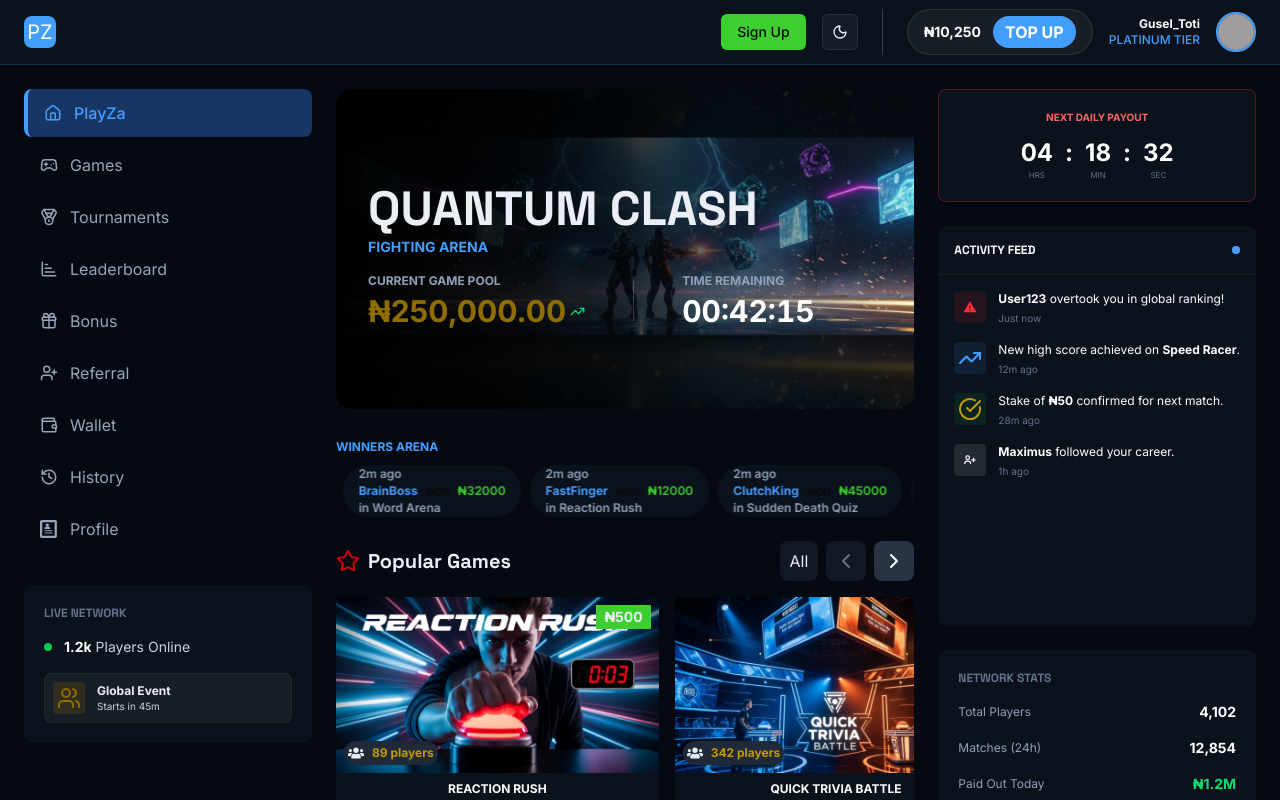
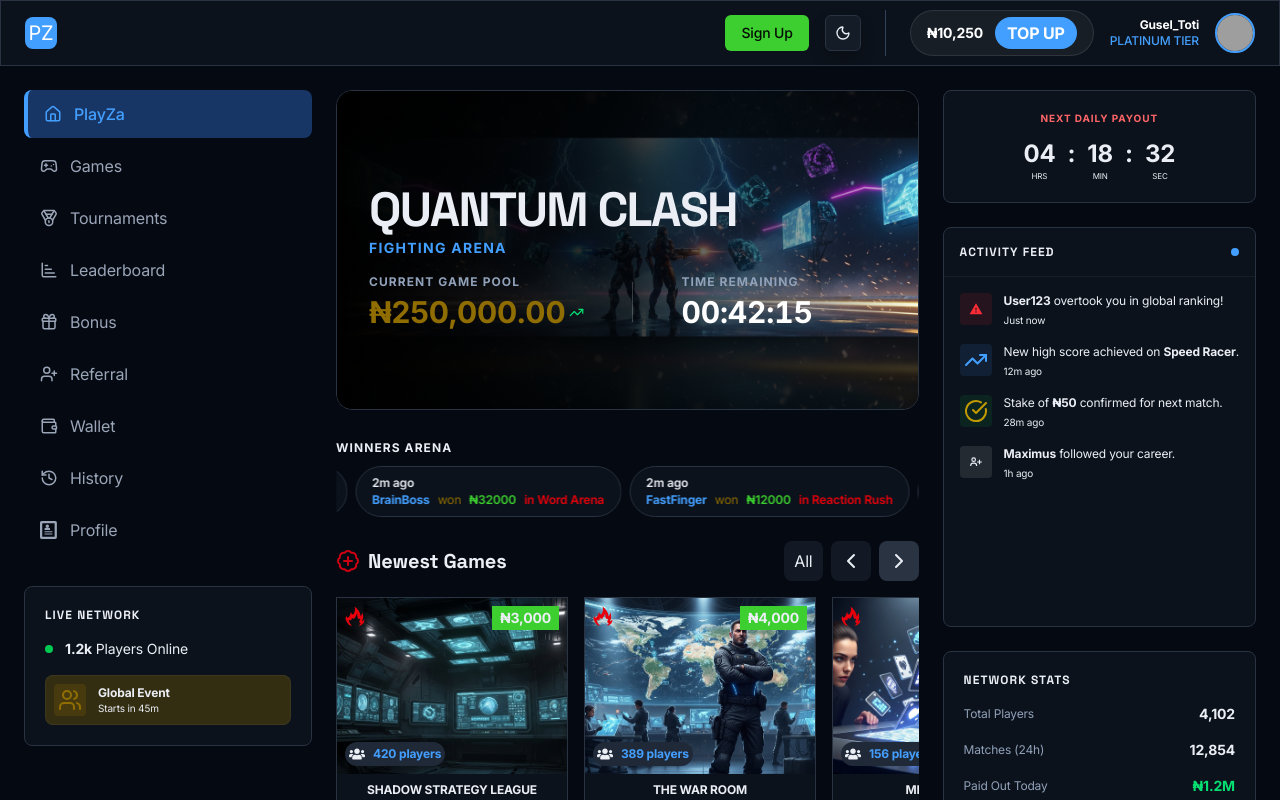
Before and after one commit to Guseltony/playza-frontend, a React (Vite) app: page / in a window 1280 px wide. Shown: the top 800 px of the page. Built offline with nearby package versions, Linux system fonts and the light colour scheme; grey boxes are pictures that could not be loaded.

Commit message:
all games leaderboard page added

```diff
--- a/src/components/RightSideBar.tsx
+++ b/src/components/RightSideBar.tsx
@@ -17,92 +17,92 @@ const RightSideBar = () => {
         </p>
         <div className="flex justify-center gap-3">
           <div className="text-center">
-            <p className="text-2xl font-bold text-white">04</p>
-            <p className="text-[8px] text-slate-500 uppercase">HRS</p>
+            <p className="text-2xl font-bold ">04</p>
+            <p className="text-[8px] uppercase">HRS</p>
           </div>
-          <span className="text-2xl font-bold text-white">:</span>
+          <span className="text-2xl font-bold ">:</span>
           <div className="text-center">
-            <p className="text-2xl font-bold text-white">18</p>
-            <p className="text-[8px] text-slate-500 uppercase">MIN</p>
+            <p className="text-2xl font-bold ">18</p>
+            <p className="text-[8px] uppercase">MIN</p>
           </div>
-          <span className="text-2xl font-bold text-white">:</span>
+          <span className="text-2xl font-bold ">:</span>
           <div className="text-center">
-            <p className="text-2xl font-bold text-white">32</p>
-            <p className="text-[8px] text-slate-500 uppercase">SEC</p>
+            <p className="text-2xl font-bold ">32</p>
+            <p className="text-[8px] uppercase">SEC</p>
           </div>
         </div>
       </div>
       {/* <!-- Notification Feed --> */}
-      <div className="glass rounded-lg overflow-hidden flex flex-col h-[400px]">
+      <div className="glass rounded-lg overflow-hidden flex flex-col h-100">
         <div className="p-4 border-b border-white/5 flex items-center justify-between">
-          <h3 className="text-xs font-bold text-white uppercase tracking-widest">
+          <h3 className="text-xs font-bold  uppercase tracking-widest">
             Activity Feed
           </h3>
           <div className="w-2 h-2 bg-primary rounded-full animate-pulse"></div>
         </div>
         <div className="flex-1 overflow-y-auto p-4 space-y-4 scrollbar-hide">
           <div className="flex gap-3">
-            <div className="flex-shrink-0 w-8 h-8 bg-red-500/10 rounded flex items-center justify-center">
+            <div className="shrink-0 w-8 h-8 bg-red-500/10 rounded flex items-center justify-center">
               <MdWarning className=" text-red-500 text-sm" />
             </div>
             <div>
-              <p className="text-xs text-white">
+              <p className="text-xs ">
                 <span className="font-bold">User123</span> overtook you in
                 global ranking!
               </p>
-              <p className="text-[10px] text-slate-500 mt-1">Just now</p>
+              <p className="text-[10px] mt-1">Just now</p>
             </div>
           </div>
           <div className="flex gap-3">
-            <div className="flex-shrink-0 w-8 h-8 bg-primary/10 rounded flex items-center justify-center">
+            <div className="shrink-0 w-8 h-8 bg-primary/10 rounded flex items-center justify-center">
               <TrendingUp className=" text-primary text-sm" />
             </div>
             <div>
-              <p className="text-xs text-white">
+              <p className="text-xs ">
                 New high score achieved on{" "}
                 <span className="font-bold">Speed Racer</span>.
               </p>
-              <p className="text-[10px] text-slate-500 mt-1">12m ago</p>
+              <p className="text-[10px] mt-1">12m ago</p>
             </div>
           </div>
           <div className="flex gap-3">
-            <div className="flex-shrink-0 w-8 h-8 bg-green-500/10 rounded flex items-center justify-center">
+            <div className="shrink-0 w-8 h-8 bg-green-500/10 rounded flex items-center justify-center">
               <CheckCircle className=" text-chart-3 text-sm" />
             </div>
             <div>
-              <p className="text-xs text-white">
+              <p className="text-xs ">
                 Stake of <span className="font-bold">₦50</span> confirmed for
                 next match.
               </p>
-              <p className="text-[10px] text-slate-500 mt-1">28m ago</p>
+              <p className="text-[10px] mt-1">28m ago</p>
             </div>
           </div>
           <div className="flex gap-3">
-            <div className="flex-shrink-0 w-8 h-8 bg-white/10 rounded flex items-center justify-center">
-              <BiUserPlus className=" text-white text-sm" />
+            <div className="shrink-0 w-8 h-8 bg-white/10 rounded flex items-center justify-center">
+              <BiUserPlus className="  text-sm" />
             </div>
             <div>
-              <p className="text-xs text-white">
+              <p className="text-xs ">
                 <span className="font-bold">Maximus</span> followed your career.
               </p>
-              <p className="text-[10px] text-slate-500 mt-1">1h ago</p>
+              <p className="text-[10px] mt-1">1h ago</p>
             </div>
           </div>
         </div>
       </div>
       {/* <!-- Global Stats --> */}
       <div className="glass rounded-lg p-5">
-        <h3 className="text-xs font-bold text-slate-500 uppercase tracking-widest mb-4">
+        <h3 className="text-xs font-bold uppercase tracking-widest mb-4">
           Network Stats
         </h3>
         <div className="space-y-4">
           <div className="flex justify-between items-center">
             <span className="text-xs text-slate-400">Total Players</span>
-            <span className="text-sm font-bold text-white">4,102</span>
+            <span className="text-sm font-bold ">4,102</span>
           </div>
           <div className="flex justify-between items-center">
             <span className="text-xs text-slate-400">Matches (24h)</span>
-            <span className="text-sm font-bold text-white">12,854</span>
+            <span className="text-sm font-bold ">12,854</span>
           </div>
           <div className="flex justify-between items-center">
             <span className="text-xs text-slate-400">Paid Out Today</span>
@@ -110,16 +110,16 @@ const RightSideBar = () => {
           </div>
         </div>
         <div className="mt-6 pt-4 border-t border-white/5">
-          <div className="bg-primary/5 rounded-lg p-3">
+          <div className="bg-accent/20 rounded-lg p-3">
             <div className="flex items-center gap-2 mb-2">
               <BiInfoCircle className=" text-primary text-sm" />
-              <span className="text-[10px] font-bold text-white uppercase tracking-wider">
+              <span className="text-[10px] font-bold  uppercase tracking-wider">
                 Server Status
               </span>
             </div>
             <div className="flex items-center gap-2">
               <div className="w-2 h-2 bg-green-500 rounded-full"></div>
-              <span className="text-[10px] text-slate-300">
+              <span className="text-[10px] ">
                 Operational - 12ms ping
               </span>
             </div>
@@ -127,7 +127,7 @@ const RightSideBar = () => {
         </div>
       </div>
       {/* <!-- Support/Action --> */}
-      <button className="w-full glass hover:bg-white/5 text-white p-4 rounded-lg flex items-center justify-between group">
+      <button className="w-full glass hover:bg-white/5  p-4 rounded-lg flex items-center justify-between group">
         <div className="flex items-center gap-3">
           <HelpCircle className=" text-slate-400 text-sm group-hover:text-primary" />
           <span className="text-xs font-bold">Player Support</span>
--- a/src/components/SideBar.tsx
+++ b/src/components/SideBar.tsx
@@ -33,17 +33,17 @@ const SideBar = () => {
       </nav>
 
       <div className="glass rounded-lg p-5">
-        <h3 className="text-xs font-bold dark:text-slate-500 uppercase tracking-widest mb-4">
+        <h3 className="text-xs font-bold uppercase tracking-widest mb-4">
           Live Network
         </h3>
         <div className="flex items-center gap-3 mb-4">
           <div className="w-2 h-2 bg-green-500 rounded-full animate-pulse"></div>
-          <p className="text-sm text-slate-300">
-            <span className="text-white font-bold">1.2k</span> Players Online
+          <p className="text-sm ">
+            <span className=" font-bold">1.2k</span> Players Online
           </p>
         </div>
         <div className="space-y-3">
-          <div className="flex items-center gap-3 p-2 rounded-lg dark:bg-white/5 border border-white/5">
+          <div className="flex items-center gap-3 p-2 rounded-lg border border-white/5 bg-accent/30">
             <div className="w-8 h-8 rounded bg-accent/20 flex items-center justify-center">
               <span className="material-icons text-accent text-sm">
                 <Users />
@@ -51,7 +51,7 @@ const SideBar = () => {
             </div>
             <div>
               <p className="text-xs font-bold">Global Event</p>
-              <p className="text-[10px] text-slate-300">Starts in 45m</p>
+              <p className="text-[10px]">Starts in 45m</p>
             </div>
           </div>
         </div>
--- a/src/components/game/Filter.tsx
+++ b/src/components/game/Filter.tsx
@@ -37,7 +37,7 @@ const Filter = ({ fn }: Props) => {
   ];
 
   const handleOnClick = async (option: FilterOption) => {
-    await fn(option);
+   fn(option);
     setFilterBy(option);
   };
 
--- a/src/components/game/FullGame.tsx
+++ b/src/components/game/FullGame.tsx
@@ -37,7 +37,6 @@ const FullGame = () => {
     (a, b) => b.pricePool - a.pricePool,
   )[0];
 
-  console.log("biggestGameprize:", biggestPoolGame);
 
   // const gameCategories = [...new Set(games.map((game) => game.category))];
 
@@ -45,7 +44,6 @@ const FullGame = () => {
     return filterGames(allGames, activeTab, filterBy, query);
   }, [query, allGames, activeTab, filterBy]);
 
-  console.log("filterGame:",filteredGames)
 
   const categories = useMemo(
     () => ["All Games", ...new Set(games.map((game) => game.category))],
--- a/src/components/home/HomeGames.tsx
+++ b/src/components/home/HomeGames.tsx
@@ -73,14 +73,14 @@ const HomeGames = ({ games, Icon, title }: HomeGamesProps) => {
           <button
             onClick={() => scroll("left")}
             disabled={!canScrollLeft}
-            className={`p-2 rounded-lg transition ${canScrollLeft ? "bg-border hover:bg-primary text-white" : "bg-border/40 text-gray-500 cursor-not-allowed"}`}
+            className={`p-2 rounded-lg transition ${canScrollLeft ? "bg-border hover:bg-primary " : "bg-border/40 cursor-not-allowed"}`}
           >
             <ChevronLeft />
           </button>
           <button
             onClick={() => scroll("right")}
             disabled={!canScrollRight}
-            className={`p-2 rounded-lg transition ${canScrollRight ? "bg-border hover:bg-primary text-white" : "bg-border/40 text-gray-500 cursor-not-allowed"}`}
+            className={`p-2 rounded-lg transition ${canScrollRight ? "bg-border hover:bg-primary " : "bg-border/40 cursor-not-allowed"}`}
           >
             <ChevronRight />
           </button>
--- a/src/components/home/RecentWinners.tsx
+++ b/src/components/home/RecentWinners.tsx
@@ -3,7 +3,7 @@ import { winners } from "@/constants/constants";
 const RecentWinners = () => {
   return (
     <div>
-      <span className="text-xs font-bold text-primary uppercase tracking-widest">
+      <span className="text-xs font-bold uppercase tracking-widest">
         Winners Arena
       </span>
       <div className="w-full rounded-lg overflow-hidden flex items-center whitespace-nowrap mt-2 ">
@@ -11,11 +11,11 @@ const RecentWinners = () => {
           {[...winners, ...winners].map(
             ({ id, username, game, amountWon }, i) => (
               <div
-                className="flex gap-px flex-col text-slate-400 px-4 py-px rounded-full glass"
+                className="flex gap-px px-4 py-2 flex-col rounded-full glass"
                 key={id + i}
               >
                 <span className="text-xs font-semibold ">2m ago</span>
-                <div className="flex text-xs text-secondary-foreground gap-2">
+                <div className="flex text-xs text-accent  gap-2">
                   <span className="text-xs text-primary font-bold">
                     {username}
                   </span>
@@ -23,8 +23,8 @@ const RecentWinners = () => {
                   <span className="text-secondary font-semibold">
                     ₦{amountWon}
                   </span>
+                  <span className="text-xs text-red-600 font-semibold">in {game}</span>
                 </div>
-                <span className="text-xs font-semibold">in {game}</span>
               </div>
             ),
           )}
--- a/src/data/games.ts
+++ b/src/data/games.ts
@@ -68,7 +68,7 @@ export const games: Game[] = [
     isActive: true,
     activePlayers: 342,
     ctaLabel: "Play Now",
-    badge: "POPULAR",
+    badge: "NEW",
     platformFeePercentage: 10,
     createdAt: "2026-02-22T00:00:00Z",
     updatedAt: "2026-02-22T00:00:00Z",
@@ -176,7 +176,7 @@ export const games: Game[] = [
     isActive: true,
     activePlayers: 76,
     ctaLabel: "Play Now",
-    badge: "POPULAR",
+    badge: "NEW",
     platformFeePercentage: 10,
     createdAt: "2026-02-22T00:00:00Z",
     updatedAt: "2026-02-22T00:00:00Z",
@@ -212,7 +212,7 @@ export const games: Game[] = [
     isActive: true,
     activePlayers: 92,
     ctaLabel: "Play Now",
-    badge: "POPULAR",
+    badge: "NEW",
     platformFeePercentage: 10,
     createdAt: "2026-02-22T00:00:00Z",
     updatedAt: "2026-02-22T00:00:00Z",
@@ -248,7 +248,7 @@ export const games: Game[] = [
     isActive: true,
     activePlayers: 133,
     ctaLabel: "Play Now",
-    badge: "POPULAR",
+    badge: "NEW",
     platformFeePercentage: 10,
     createdAt: "2026-02-22T00:00:00Z",
     updatedAt: "2026-02-22T00:00:00Z",
@@ -284,7 +284,7 @@ export const games: Game[] = [
     isActive: true,
     activePlayers: 175,
     ctaLabel: "Play Now",
-    badge: "POPULAR",
+    badge: "NEW",
     platformFeePercentage: 10,
     createdAt: "2026-02-22T00:00:00Z",
     updatedAt: "2026-02-22T00:00:00Z",
@@ -428,7 +428,7 @@ export const games: Game[] = [
     isActive: true,
     activePlayers: 201,
     ctaLabel: "Start Duel",
-    badge: "POPULAR",
+    badge: "NEW",
     platformFeePercentage: 10,
     createdAt: "2026-02-22T00:00:00Z",
     updatedAt: "2026-02-22T00:00:00Z",
--- a/src/index.css
+++ b/src/index.css
@@ -125,23 +125,18 @@
   --popover: oklch(1 0 0);
   --popover-foreground: oklch(0.2 0.03 260);
 
-  /* Brand Blue */
   --primary: oklch(0.62 0.21 259);
   --primary-foreground: oklch(0.98 0 0);
 
-  /* Brand Green */
   --secondary: oklch(0.83 0.23 142);
   --secondary-foreground: oklch(0.18 0.02 142);
 
-  /* Neutral surfaces */
   --muted: oklch(0.95 0.01 250);
   --muted-foreground: oklch(0.45 0.03 250);
 
-  /* Yellow accent */
-  --accent: oklch(0.90 0.17 95);
+  --accent: oklch(0.9 0.17 95);
   --accent-foreground: oklch(0.25 0.03 95);
 
-  /* Red destructive */
   --destructive: oklch(0.63 0.25 25);
   --destructive-foreground: oklch(0.98 0 0);
 
@@ -149,23 +144,18 @@
   --input: oklch(0.9 0.01 250);
   --ring: oklch(0.62 0.21 259);
 
-  /* Charts */
   --chart-1: oklch(0.62 0.21 259);
   --chart-2: oklch(0.83 0.23 142);
   --chart-3: oklch(0.9 0.17 95);
   --chart-4: oklch(0.63 0.25 25);
   --chart-5: oklch(0.7 0.19 210);
 
-  /* Sidebar */
   --sidebar: oklch(0.97 0.01 250);
   --sidebar-foreground: oklch(0.22 0.03 250);
-
   --sidebar-primary: oklch(0.62 0.21 259);
   --sidebar-primary-foreground: oklch(0.98 0 0);
-
-  --sidebar-accent: oklch(0.90 0.17 95);
+  --sidebar-accent: oklch(0.9 0.17 95);
   --sidebar-accent-foreground: oklch(0.25 0.03 95);
-
   --sidebar-border: oklch(0.9 0.01 250);
   --sidebar-ring: oklch(0.62 0.21 259);
 
@@ -174,6 +164,25 @@
   --font-mono: JetBrains Mono, monospace;
 
   --radius: 0.5rem;
+
+  --shadow-x: 0px;
+  --shadow-y: 4px;
+  --shadow-blur: 12px;
+  --shadow-spread: 0px;
+  --shadow-opacity: 0.08;
+  --shadow-color: hsl(220 40% 10%);
+
+  --shadow-2xs: 0px 4px 12px 0px hsl(220 40% 10% / 0.04);
+  --shadow-xs: 0px 4px 12px 0px hsl(220 40% 10% / 0.04);
+  --shadow-sm: 0px 4px 12px 0px hsl(220 40% 10% / 0.08), 0px 1px 2px -1px hsl(220 40% 10% / 0.08);
+  --shadow: 0px 4px 12px 0px hsl(220 40% 10% / 0.08), 0px 1px 2px -1px hsl(220 40% 10% / 0.08);
+  --shadow-md: 0px 4px 12px 0px hsl(220 40% 10% / 0.08), 0px 2px 4px -1px hsl(220 40% 10% / 0.08);
+  --shadow-lg: 0px 4px 12px 0px hsl(220 40% 10% / 0.08), 0px 4px 6px -1px hsl(220 40% 10% / 0.08);
+  --shadow-xl: 0px 4px 12px 0px hsl(220 40% 10% / 0.08), 0px 8px 10px -1px hsl(220 40% 10% / 0.08);
+  --shadow-2xl: 0px 4px 12px 0px hsl(220 40% 10% / 0.20);
+
+  --tracking-normal: -0.01em;
+  --spacing: 0.25rem;
 }
 
 .dark {
@@ -186,22 +195,18 @@
   --popover: oklch(0.18 0.02 260);
   --popover-foreground: oklch(0.95 0.01 260);
 
-  /* Blue primary */
   --primary: oklch(0.72 0.22 259);
   --primary-foreground: oklch(0.14 0.02 260);
 
-  /* Green secondary */
   --secondary: oklch(0.75 0.23 142);
   --secondary-foreground: oklch(0.14 0.02 142);
 
   --muted: oklch(0.28 0.03 260);
   --muted-foreground: oklch(0.72 0.03 260);
 
-  /* Yellow accent */
   --accent: oklch(0.55 0.16 95);
   --accent-foreground: oklch(0.96 0.02 95);
 
-  /* Red destructive */
   --destructive: oklch(0.52 0.23 25);
   --destructive-foreground: oklch(0.96 0 0);
 
@@ -215,17 +220,36 @@
   --chart-4: oklch(0.52 0.23 25);
   --chart-5: oklch(0.65 0.18 210);
 
-  --sidebar: oklch(0.20 0.02 260);
+  --sidebar: oklch(0.2 0.02 260);
   --sidebar-foreground: oklch(0.93 0.01 260);
-
   --sidebar-primary: oklch(0.72 0.22 259);
   --sidebar-primary-foreground: oklch(0.14 0.02 260);
-
   --sidebar-accent: oklch(0.55 0.16 95);
   --sidebar-accent-foreground: oklch(0.96 0.02 95);
-
   --sidebar-border: oklch(0.32 0.03 260);
   --sidebar-ring: oklch(0.72 0.22 259);
+
+  --font-sans: Inter, sans-serif;
+  --font-serif: Georgia, serif;
+  --font-mono: JetBrains Mono, monospace;
+
+  --radius: 0.5rem;
+
+  --shadow-x: 0px;
+  --shadow-y: 8px;
+  --shadow-blur: 15px;
+  --shadow-spread: 0px;
+  --shadow-opacity: 0.4;
+  --shadow-color: hsl(0 0% 0%);
+
+  --shadow-2xs: 0px 8px 15px 0px hsl(0 0% 0% / 0.20);
+  --shadow-xs: 0px 8px 15px 0px hsl(0 0% 0% / 0.20);
+  --shadow-sm: 0px 8px 15px 0px hsl(0 0% 0% / 0.40), 0px 1px 2px -1px hsl(0 0% 0% / 0.40);
+  --shadow: 0px 8px 15px 0px hsl(0 0% 0% / 0.40), 0px 1px 2px -1px hsl(0 0% 0% / 0.40);
+  --shadow-md: 0px 8px 15px 0px hsl(0 0% 0% / 0.40), 0px 2px 4px -1px hsl(0 0% 0% / 0.40);
+  --shadow-lg: 0px 8px 15px 0px hsl(0 0% 0% / 0.40), 0px 4px 6px -1px hsl(0 0% 0% / 0.40);
+  --shadow-xl: 0px 8px 15px 0px hsl(0 0% 0% / 0.40), 0px 8px 10px -1px hsl(0 0% 0% / 0.40);
+  --shadow-2xl: 0px 8px 15px 0px hsl(0 0% 0% / 1);
 }
 
 @theme inline {
@@ -309,9 +333,10 @@ h1,h2,h3 {
 
 
 .glass {
-  background: var(--accent);
+   background: oklch(from var(--accent) l c h / 0.1);
   -webkit-backdrop-filter: blur(12px);
   backdrop-filter: blur(12px);
+  border: 1px solid var(--border);
 }
 
 .dark .glass {
--- a/src/pages/Home.tsx
+++ b/src/pages/Home.tsx
@@ -4,21 +4,20 @@ import LeaderBoard from "@/components/home/LeaderBoard";
 import RecentWinners from "@/components/home/RecentWinners";
 import { games } from "@/data/games";
 import HomeGames from "@/components/home/HomeGames";
-import { Flame, Star } from "lucide-react";
+import { Flame, Star, BadgePlus } from "lucide-react";
 
 const Home = () => {
-  const popularGames = games.filter((game) => game.badge === "POPULAR");
-  const hottestGames = games.filter((game) => game.badge === "HOT");
-
-  const slicePopularGames = popularGames.slice(0, 8);
-  const sliceHottestGames = hottestGames.slice(0, 8);
+  const popularGames = games.filter((game) => game.badge === "POPULAR").slice(0, 8);
+  const hottestGames = games.filter((game) => game.badge === "HOT").slice(0, 8);
+  const newestGames = games.filter((game) => game.badge === "HOT").slice(0,6);
 
   return (
     <main className="flex-1 min-w-0 space-y-6">
       <HeroBanner />
       <RecentWinners />
-      <HomeGames games={slicePopularGames} Icon={Star} title="Popular Games" />
-      <HomeGames games={sliceHottestGames} Icon={Flame} title="Hottest Games" />
+      <HomeGames games={newestGames} Icon={BadgePlus} title="Newest Games" />
+      <HomeGames games={popularGames} Icon={Star} title="Popular Games" />
+      <HomeGames games={hottestGames} Icon={Flame} title="Hottest Games" />
       <LeaderBoard />
       <HowItWorks />
     </main>
--- a/src/utils/GamesCard.tsx
+++ b/src/utils/GamesCard.tsx
@@ -14,7 +14,7 @@ const GamesCard = ({
   badge,
 }: Game) => {
   return (
-    <div className=" w-max-56 min-h-44 relative glass overflow-hidden group border-slate-700 hover:border-primary transition-all">
+    <div className=" max-w-58 border-2 border-red-800 min-h-44 relative glass overflow-hidden group hover:border-primary transition-all">
       {/* <div className="w-full h-full absolute inset-0 bg-linear-to-t z-12 from-[#091f00] to-transparent"></div> */}
       <Link to={`/games/${slug}`} key={id} className="z-15">
         <div className="h-44 w-full relative">
@@ -39,14 +39,14 @@ const GamesCard = ({
           </div>
           <div className="bg-muted p-1 rounded-full flex gap-2 items-center absolute bottom-2 left-2 z-15">
             <FaUsers />
-            <p className="text-xs text-chart-3 font-bold">
+            <p className="text-xs text-primary font-bold">
               {activePlayers} players
             </p>
           </div>
         </div>
       </Link>
       <div className="p-2 flex flex-col overflow-x-hidden z-15">
-        <h4 className="font-bold text-xs uppercase text-center text-white z-15">
+        <h4 className="font-bold text-xs uppercase text-center z-15">
           {title}
         </h4>
       </div>
```
Also changed, not shown: src/components/home/LeaderBoard.tsx (+0 -56 lines), src/pages/LeaderBoard.tsx (+130 -2 lines).
